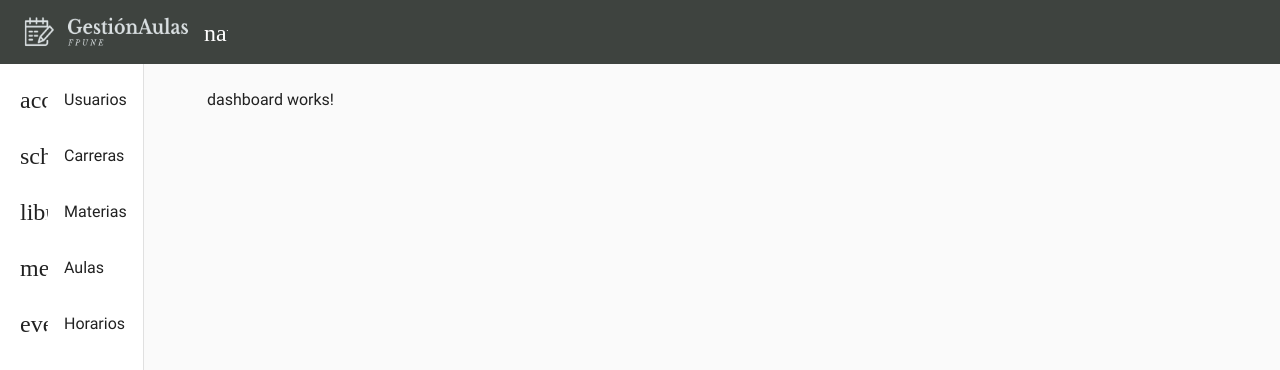
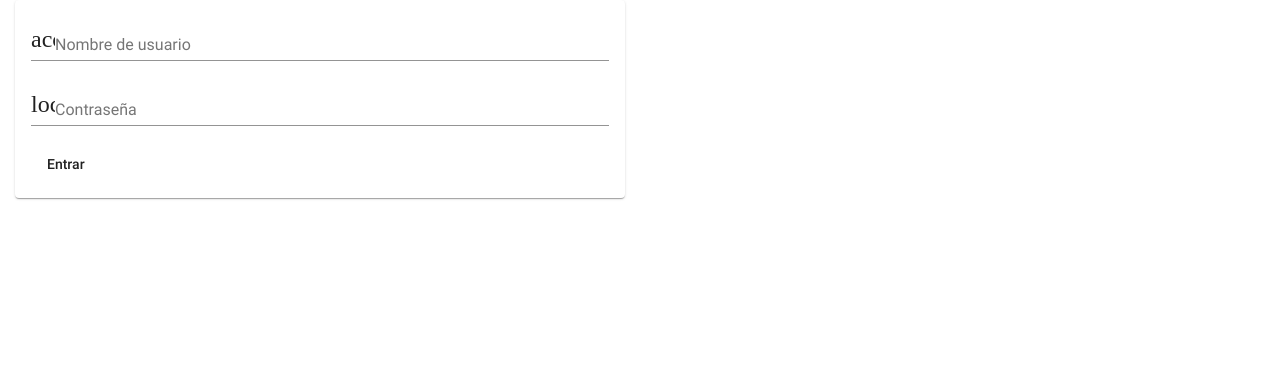
Before and after one commit to ferMendo7a/gestion-aulas-app, an Angular app: page /dashboard in a window 1280 px wide. Shown: the top 370 px of the page. Built offline with nearby package versions, Linux system fonts and the light colour scheme.

Commit message:
login parcial

```diff
--- a/src/app/app-routing.module.ts
+++ b/src/app/app-routing.module.ts
@@ -10,7 +10,6 @@ const routes: Routes = [
   { path: 'carrera', loadChildren:'../domain/carrera/carrera.module#CarreraModule' },
   { path: 'materia', loadChildren:'../domain/materia/materia.module#MateriaModule' },
   { path: 'distribucion', loadChildren:'../domain/distribucion/distribucion.module#DistribucionModule' },
-  { path: 'login', loadChildren:'../domain/login/login.module#LoginModule' }
 ];
 @NgModule({
   imports: [RouterModule.forRoot(routes)],
--- a/src/app/app.component.html
+++ b/src/app/app.component.html
@@ -1,4 +1,4 @@
-<!-- <app-topbar></app-topbar> -->
-<app-navigation>
-    <!-- container -->
+<app-navigation *ngIf="isLoggedIn" >
 </app-navigation>
+<app-login *ngIf="!isLoggedIn" >
+</app-login>
--- a/src/app/app.component.ts
+++ b/src/app/app.component.ts
@@ -1,10 +1,30 @@
-import { Component } from '@angular/core';
+import { Component, OnInit } from '@angular/core';
+import { Router, NavigationStart } from '@angular/router';
 
 @Component({
   selector: 'app-root',
   templateUrl: './app.component.html',
   styleUrls: ['./app.component.css']
 })
-export class AppComponent {
+export class AppComponent implements OnInit{
   title = 'gestion-aulas-app';
+  isLoggedIn = false;
+
+  constructor(
+    private router: Router
+  ) {
+/*    this.router.events
+        .subscribe((event) => {
+            if (event instanceof NavigationStart) {
+                if (this.isLoggedIn) {
+                }
+            }
+        });
+*/
+
+  }
+
+  ngOnInit(): void {
+
+  }
 }
--- a/src/app/app.module.ts
+++ b/src/app/app.module.ts
@@ -17,6 +17,7 @@ import { AppComponent } from './app.component';
 import { AppRoutingModule } from './app-routing.module';
 import { BrowserAnimationsModule } from '@angular/platform-browser/animations';
 import { NavigationComponent } from './components/layout/navigation/navigation.component';
+import { LoginModule } from 'src/domain/login/login.module';
 
 @NgModule({
   declarations: [
@@ -37,6 +38,7 @@ import { NavigationComponent } from './components/layout/navigation/navigation.c
     MatListModule,
     MatIconModule,
     MatButtonModule,
+    LoginModule
   ],
   providers: [],
   bootstrap: [AppComponent]
--- a/src/domain/generic.module.ts
+++ b/src/domain/generic.module.ts
@@ -10,6 +10,7 @@ import { MatPaginatorModule } from '@angular/material/paginator';
 import { MatButtonModule } from '@angular/material/button';
 import { MatIconModule } from '@angular/material/icon';
 import { ComponentsModule } from 'src/app/components/components.module';
+import { FormsModule, ReactiveFormsModule } from '@angular/forms';
 
 @NgModule({
   declarations: [],
@@ -23,6 +24,8 @@ import { ComponentsModule } from 'src/app/components/components.module';
     MatPaginatorModule,
     MatButtonModule,
     MatIconModule,
+    FormsModule,
+    ReactiveFormsModule,
   ],
   exports: [
     CommonModule,
@@ -34,6 +37,8 @@ import { ComponentsModule } from 'src/app/components/components.module';
     MatPaginatorModule,
     MatButtonModule,
     MatIconModule,
+    FormsModule,
+    ReactiveFormsModule,
   ],
 })
 export class GenericModule {}
--- a/src/domain/login/login.component.html
+++ b/src/domain/login/login.component.html
@@ -1 +1,33 @@
-<p>login works!</p>
+<div class="col-6">
+<mat-card>
+
+    <form>
+        <div class="row">
+            <div class="col-12">
+
+                    <mat-form-field>
+                        <mat-label>Nombre de usuario</mat-label>
+                        <mat-icon matPrefix>account_circle</mat-icon>
+                        <input matInput [value]="usuario.username">
+                    </mat-form-field>
+
+            </div>
+
+            <div class="col-12">
+
+                <mat-form-field>
+                    <mat-label>Contraseña</mat-label>
+                    <mat-icon matPrefix>lock</mat-icon>
+                    <input type="password" matInput [value]="usuario.password">
+                </mat-form-field>
+
+            </div>
+
+            <div class="col-12">
+                <button mat-button (click)="onSubmit()" >Entrar</button>
+            </div>
+
+        </div>
+    </form>
+</mat-card>
+</div>
--- a/src/domain/login/login.component.ts
+++ b/src/domain/login/login.component.ts
@@ -12,15 +12,21 @@ export class LoginComponent implements OnInit {
   usuario: Usuario;
 
   constructor(private service: LoginService) {
-    this.usuario = new Usuario();
-    this.usuario.username = 'admin';
-    this.usuario.password = '12345';
+
   }
 
   ngOnInit() {
+    this.usuario = new Usuario();
+  }
+
+  onSubmit() {
+    console.log(this.usuario);
     this.service.login(this.usuario)
       .subscribe( data => {
         console.log(data);
+      }, err => {
+        console.log("error!!!");
+        console.log(err['error'].mensaje);
       })
   }
 
```
Also changed, not shown: src/domain/login/login.module.ts (+10 -2 lines), src/domain/login/login-routing.module.ts (renamed from src/domain/login/login-routin.module.ts).
